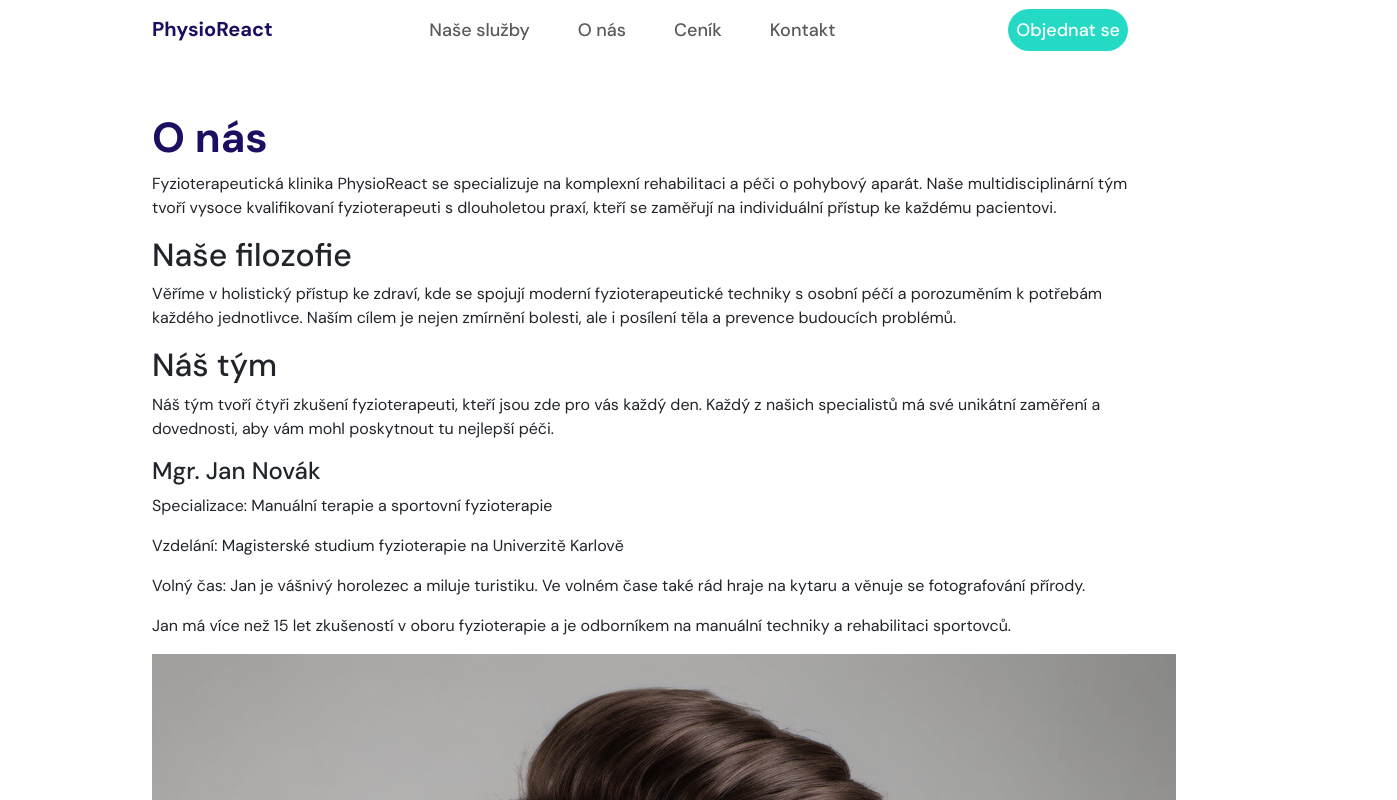
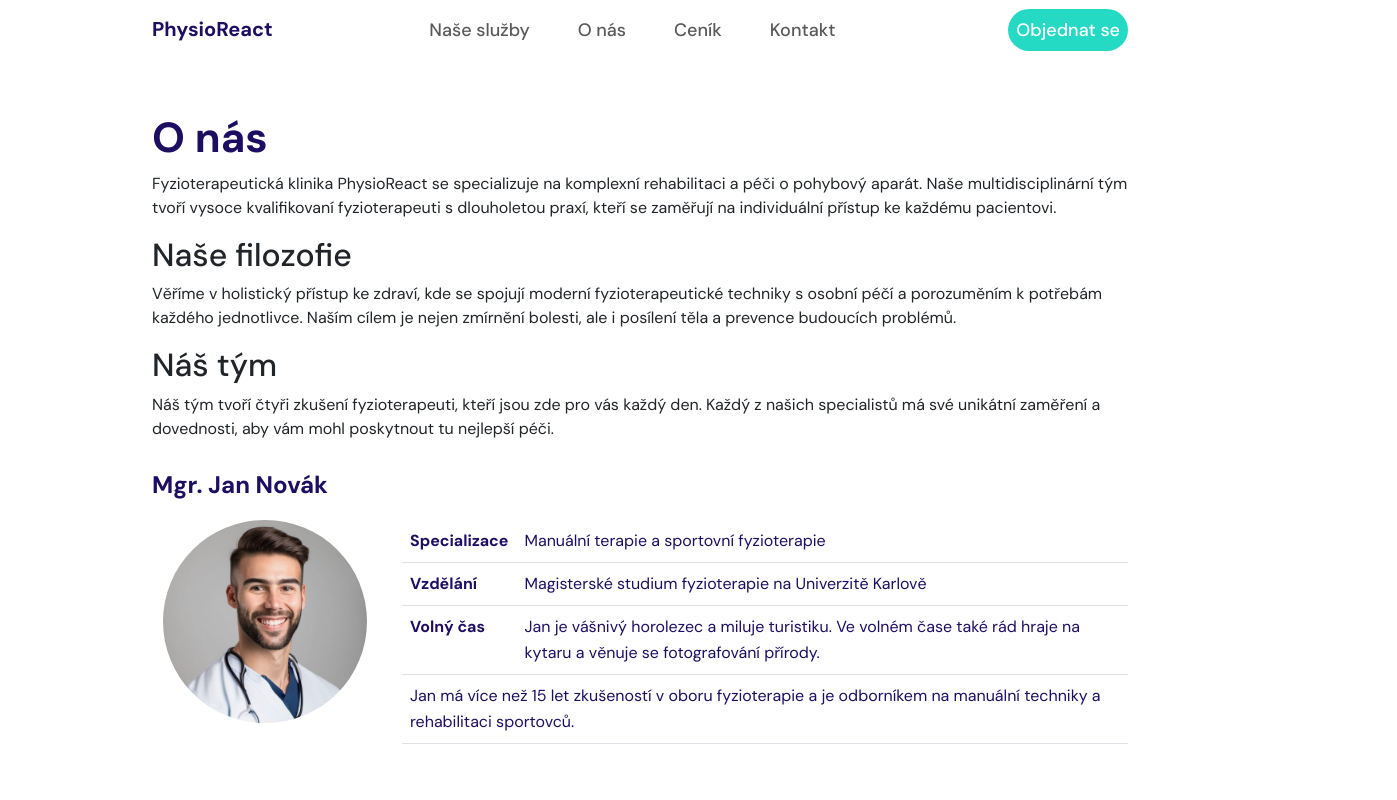
Before and after one commit to iStwer/team-project-and-BE, a React (Create React App) app: page /aboutus in a window 1280 px wide. Shown: the top 800 px of the page, 1397 px wide, since content can reach past the window. Built offline with nearby package versions, Linux system fonts and the light colour scheme.

Commit message:
more styling added

```diff
--- /dev/null
+++ b/src/pages/about-us/EmployeeCard.css
@@ -0,0 +1,34 @@
+img {
+  max-width: 90%;
+  border-radius: 50%;
+  margin-bottom: 20px;
+}
+
+.employee-name {
+  font-weight: 700;
+  color: var(--heading-color);
+  margin-top: 30px;
+  margin-bottom: 20px;
+}
+
+@media (max-width: 600px) {
+  img {
+    max-width: 70%;
+  }
+  .employee-name {
+    text-align: center;
+  }
+}
+
+@media (max-width: 400px) {
+  img {
+    max-width: 50%;
+  }
+  .employee-name {
+    text-align: center;
+  }
+}
+
+.employee-table {
+  margin-bottom: 40px;
+}
--- a/src/pages/about-us/EmployeeCard.tsx
+++ b/src/pages/about-us/EmployeeCard.tsx
@@ -1,9 +1,10 @@
-import { Container } from 'react-bootstrap';
+import { Container, Table, Row, Col } from 'react-bootstrap';
 import profile1 from '../../assets/about-us/profile1.png';
 import helenka from '../../assets/about-us/helenka.jpg';
 import profile2 from '../../assets/about-us/profile2.png';
 import profile3 from '../../assets/about-us/profile3.png';
 import profile4 from '../../assets/about-us/profile4.png';
+import './EmployeeCard.css';
 
 interface Employee {
   id: number;
@@ -20,12 +21,43 @@ export const EmployeeCard = ({ employee }: { employee: Employee }) => {
 
   return (
     <Container>
-      <h4 className='accordion-name'>{employee.name}</h4>
-      <p>Specializace: {employee.specialization}</p>
-      <p>Vzdelání: {employee.education}</p>
-      <p>Volný čas: {employee.freeTime}</p>
-      <p>{employee.others}</p>
-      <img src={profilePics[employee.id]} alt={employee.alt}></img>
+      <h4 className='employee-name'>{employee.name}</h4>{' '}
+      <Row>
+        <Col md={3} xs={12}>
+          <img
+            src={profilePics[employee.id]}
+            alt={employee.alt}
+            className=' d-block mx-auto'
+          ></img>
+        </Col>
+        <Col>
+          <Table className='employee-table'>
+            <tbody>
+              <tr>
+                <td>
+                  <strong>Specializace</strong>
+                </td>{' '}
+                <td>{employee.specialization}</td>
+              </tr>
+              <tr>
+                <td>
+                  <strong>Vzdělání</strong>
+                </td>{' '}
+                <td>{employee.education}</td>
+              </tr>
+              <tr>
+                <td>
+                  <strong>Volný čas</strong>
+                </td>{' '}
+                <td>{employee.freeTime}</td>
+              </tr>
+              <tr>
+                <td colSpan={2}>{employee.others}</td>
+              </tr>
+            </tbody>
+          </Table>
+        </Col>
+      </Row>
     </Container>
   );
 };
--- a/src/pages/about-us/employees.json
+++ b/src/pages/about-us/employees.json
@@ -10,7 +10,7 @@
   },
   {
     "id": 1,
-    "name": "MUDR. Helena Beranová, Ph.D.",
+    "name": "MUDr. Helena Beranová, Ph.D.",
     "specialization": "Rehabilitace po operacích a úrazech",
     "education": "Studium medicíny na Oxfordské univerzitě",
     "freeTime": "Helča je nadšená běžkyně a pravidelně se účastní maratonů. Ráda také čte detektivky a tráví čas se svou rodinou na chalupě.",
--- a/src/pages/contact/Contact.tsx
+++ b/src/pages/contact/Contact.tsx
@@ -1,4 +1,4 @@
-import { Container, Button, Form } from 'react-bootstrap';
+import { Container, Button, Form, Table } from 'react-bootstrap';
 import { useState, useEffect, ChangeEvent, FormEvent } from 'react';
 import './Contact.css';
 
@@ -61,14 +61,36 @@ export const Contact = () => {
           <div className='infoMessage'>Formulář byl úspěšně odeslán!</div>
         )}
         <h1>Kontaktujte nás</h1>
-        <div>
-          <p>Adresa: {contactDetails.address}</p>
-          <p>Telefon: {contactDetails.phone}</p>
-          <p>E-mail: {contactDetails.email}</p>
-          <p>Otevírací doba: {contactDetails.openingHours}</p>
-        </div>
-        <h1>Napište nám</h1>
-        <Form onSubmit={handleSubmit} className='mt-5'>
+        <Table className='mt-4'>
+          <tbody>
+            <tr>
+              <td>
+                <strong>Adresa</strong>
+              </td>{' '}
+              <td>{contactDetails.address}</td>
+            </tr>
+            <tr>
+              <td>
+                <strong>Telefon</strong>
+              </td>{' '}
+              <td>{contactDetails.phone}</td>
+            </tr>
+            <tr>
+              <td>
+                <strong>E-mail</strong>
+              </td>{' '}
+              <td>{contactDetails.email}</td>
+            </tr>
+            <tr>
+              <td>
+                <strong>Otevírací doba</strong>{' '}
+              </td>
+              <td>{contactDetails.openingHours}</td>
+            </tr>
+          </tbody>
+        </Table>
+        <h1 className='mt-4'>Napište nám</h1>
+        <Form onSubmit={handleSubmit} className='mt-4'>
           <Form.Group className='mb-3'>
             <Form.Label htmlFor='contact-name'>Jméno</Form.Label>
             <Form.Control
--- a/src/pages/landing-page/LandingPage.css
+++ b/src/pages/landing-page/LandingPage.css
@@ -201,6 +201,7 @@
 
 .client-section {
   padding: 60px 20px;
+  margin-bottom: 60px;
   background-color: #e7ecff;
   border-radius: 4px;
 }
@@ -211,7 +212,7 @@
 }
 
 .contact-us-section {
-  margin-top: 30px;
+  margin-top: 130px;
   margin-left: 30px;
 }
 
--- a/src/pages/landing-page/LandingPage.tsx
+++ b/src/pages/landing-page/LandingPage.tsx
@@ -43,26 +43,6 @@ export const LandingPage = () => {
             </Button>
           </Link>
         </div>
-      </section>
-
-      <section className='faq-section' id='faq'>
-        <h2 className='how-to-main-heading'>FAQ</h2>
-        <Row>
-          <Col xs={12} md={8} id='FAQ'>
-            {faqs.map((faq) => (
-              <FaqCard key={faq.id} faq={faq} />
-            ))}
-          </Col>
-          <Col className='contact-us-section'>
-            <h3 className='contact-us-heading'>Máte otázku?</h3>
-            <p className='contact-us-text'>Vyplňte kontaktní formulář</p>
-            <Link to='/contact'>
-              <Button className='action-btn contact-us-btn'>
-                Kontaktujte nás
-              </Button>
-            </Link>
-          </Col>
-        </Row>
       </section>
 
       <section className='how-to-section'>
@@ -118,6 +98,26 @@ export const LandingPage = () => {
         </Link>
       </section>
 
+      <section className='faq-section' id='faq'>
+        <h2 className='how-to-main-heading'>FAQ</h2>
+        <Row>
+          <Col xs={12} md={8} id='FAQ'>
+            {faqs.map((faq) => (
+              <FaqCard key={faq.id} faq={faq} />
+            ))}
+          </Col>
+          <Col className='contact-us-section'>
+            <h3 className='contact-us-heading'>Máte otázku?</h3>
+            <p className='contact-us-text'>Vyplňte kontaktní formulář</p>
+            <Link to='/contact'>
+              <Button className='action-btn contact-us-btn'>
+                Kontaktujte nás
+              </Button>
+            </Link>
+          </Col>
+        </Row>
+      </section>
+
       <section className='client-section'>
         <h2 className='clients-heading'>Co o nás říkají naši klienti</h2>
         <Row>
--- a/src/pages/services/ServiceCard.tsx
+++ b/src/pages/services/ServiceCard.tsx
@@ -1,19 +1,22 @@
 // ServiceCard.tsx
 import React from 'react';
+import { Col } from 'react-bootstrap';
 
 interface ServiceCardProps {
-    title: string;
-    description: string;
+  title: string;
+  description: string;
 }
 
 const ServiceCard: React.FC<ServiceCardProps> = ({ title, description }) => {
-    return (
-        <div className="service-card">
-            <div className="service-icon"></div>
-            <h4>{title}</h4>
-            <p>{description}</p>
-        </div>
-    );
+  return (
+    <Col xs={12} md={6} className='service-card'>
+      <div className='service-icon'></div>
+      <h4>
+        <strong>{title}</strong>
+      </h4>
+      <p>{description}</p>
+    </Col>
+  );
 };
 
 export default ServiceCard;
--- /dev/null
+++ b/src/pages/services/Services.css
@@ -0,0 +1,3 @@
+.services-container {
+  margin-bottom: 30px;
+}
--- a/src/pages/services/Services.tsx
+++ b/src/pages/services/Services.tsx
@@ -1,7 +1,8 @@
 import React, { useState, useEffect } from 'react';
-import { Container } from 'react-bootstrap';
+import { Container, Row } from 'react-bootstrap';
 import ServiceCard from './ServiceCard';
 import servicesData from '../../assets/services.json'; // import JSON souboru
+import './Services.css';
 
 interface Service {
   id: number;
@@ -18,7 +19,7 @@ export const Services = () => {
   }, []);
 
   return (
-    <Container className='mt-5'>
+    <Container className='mt-5 services-container'>
       <h1>Naše služby</h1>
       <p>
         Jsme tady proto, abychom vám pomohli dosáhnout optimální pohyblivosti a
@@ -27,15 +28,15 @@ export const Services = () => {
         klienta.
       </p>
 
-      <div className='service-list'>
-        {services.map(service => (
+      <Row className='service-list'>
+        {services.map((service) => (
           <ServiceCard
             key={service.id}
             title={service.name}
             description={service.description}
           />
         ))}
-      </div>
+      </Row>
     </Container>
   );
 };
```
